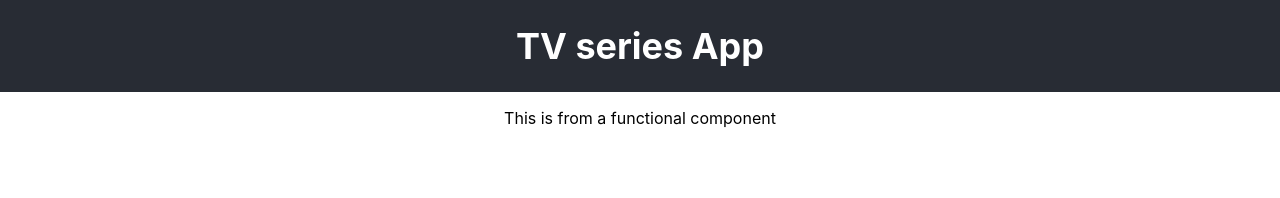
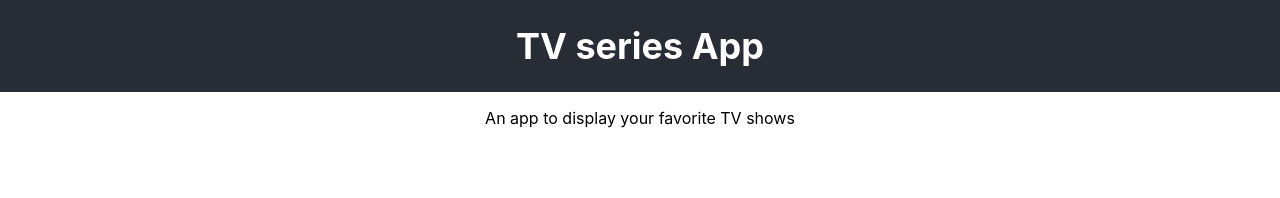
Before and after one commit to lnhow/tv_show_search_app, a React (Create React App) app: page / in a window 1280 px wide. Shown: the top 198 px of the page. Built offline with nearby package versions, Linux system fonts and the light colour scheme.

Commit message:
Refactor code (Split AppIntro component to its own file)

```diff
--- a/src/App.js
+++ b/src/App.js
@@ -1,12 +1,6 @@
 // import logo from './logo.svg';  <-- Webpack allow svg imports
 import './App.css';
-
-
-function AppIntro(props) {
-  return <p className="App-intro">
-    This is from a functional component
-  </p>
-}
+import AppIntro from "./components/intro";  //Directory
 
 // function Test() {
 //   return 5;
@@ -26,10 +20,13 @@ function App() {
       {/*
         Special feature to call a functional component with the same name,
         function name have to be capitalize the first letter to differentiate from normal HTML tags
+        <AppIntro />  //The normal way
+        {AppIntro()}  //This is OK as it is just JS inside a "{" and "}"
+        <Test/>       //It is also ok for function that return a non-JSX,
+                      //returns will be convert to string & show on the browser
         */}
-      <AppIntro />
-      {/*AppIntro() /*This is OK as it is just JS inside a "{" and "}" */}
-      {/*<Test/>   /*This is also ok*/}
+        <AppIntro message="An app to display your favorite TV shows"/>
+
     </div>
   );
 }
--- /dev/null
+++ b/src/components/intro/index.js
@@ -0,0 +1,9 @@
+//Props is an object that allow passing agruments from component to component
+function AppIntro(props) {
+  return <p className="App-intro">
+    { props.message }
+  </p>
+}
+
+//Only 1 export per module i.e once per JS file
+export default AppIntro;
```
